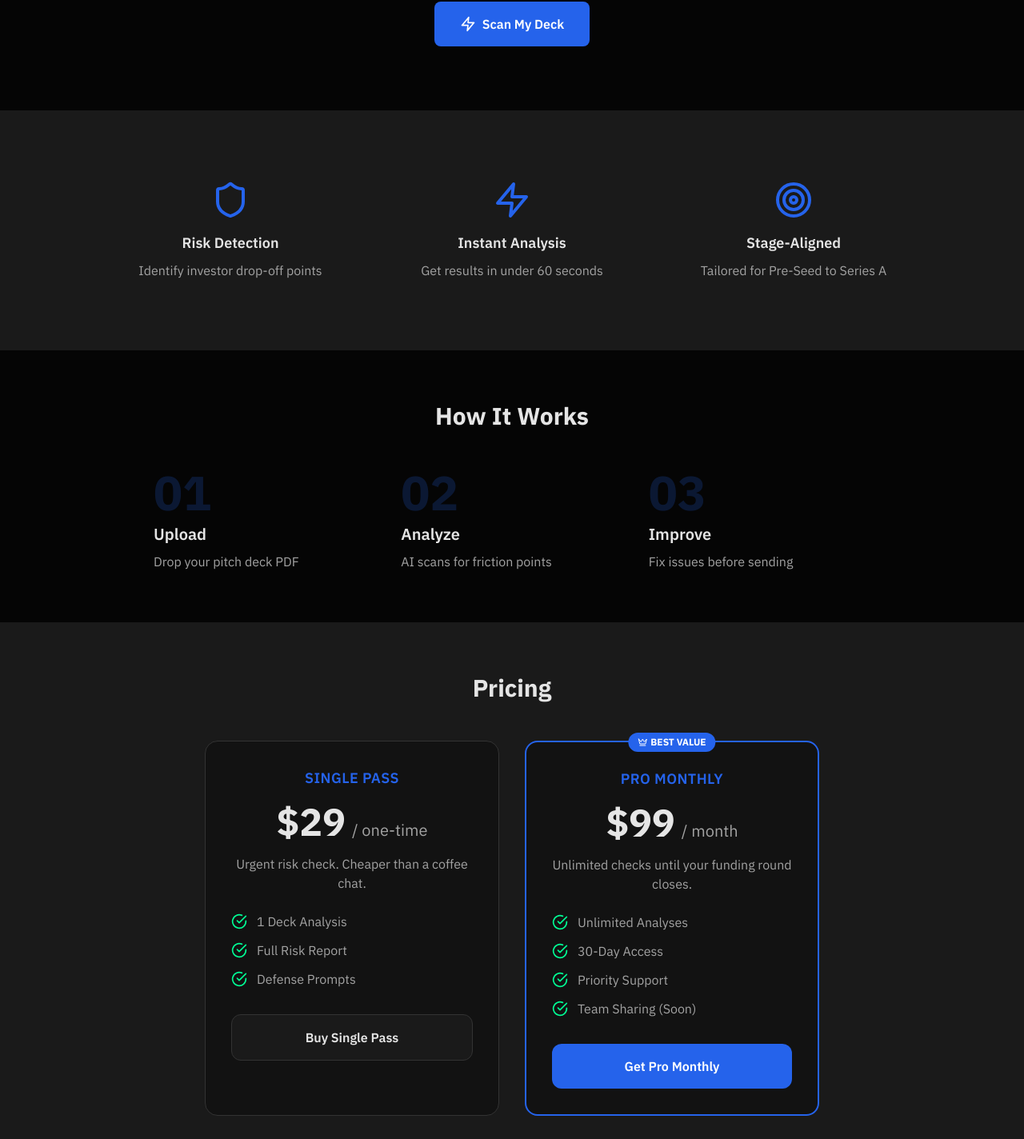
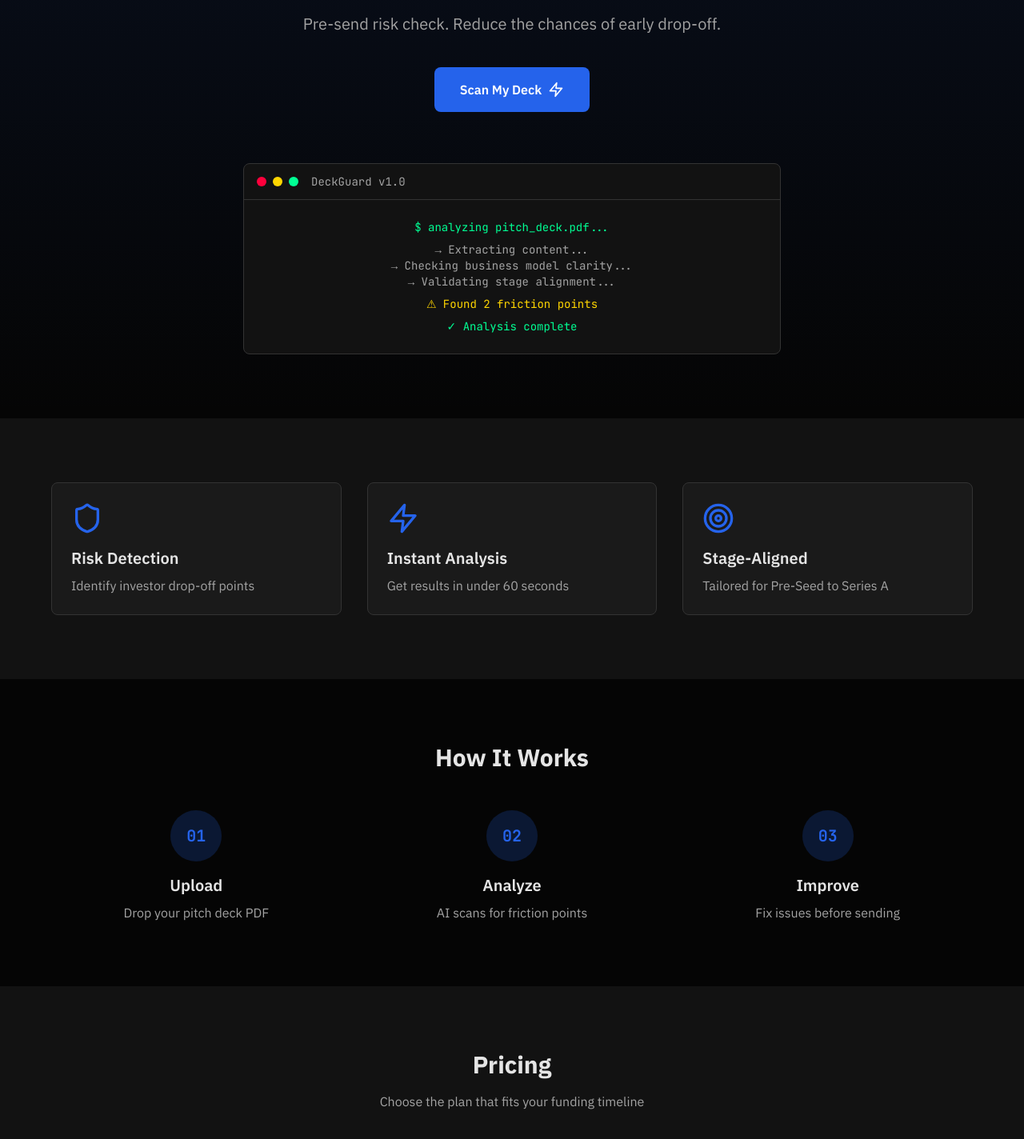
Before and after one commit to babsbuny/deckguard, a Next.js app: page / in a window 1280 px wide. Shown: the part 218-1642 px from the top of the page at 80% size. Built offline with nearby package versions, Linux system fonts and the light colour scheme.

Commit message:
Add files via upload

```diff
--- a/app/page.tsx
+++ b/app/page.tsx
@@ -1,20 +1,9 @@
 'use client';
 
 import { useState, useEffect } from 'react';
-import { Shield, Zap, Target, CheckCircle, Crown } from 'lucide-react';
+import { Shield, Zap, Target, CheckCircle } from 'lucide-react';
+import PricingCard from '@/components/PricingCard';
 import { Language } from '@/types';
-
-// Paddle Price IDs (LIVE)
-const PRICE_IDS = {
-  single: 'pri_01kep9trd8hahkmxfsjm2t7cqj',
-  monthly: 'pri_01kep9w7r2v5bfdmty2tvvdtdh',
-};
-
-declare global {
-  interface Window {
-    Paddle: any;
-  }
-}
 
 export default function Home() {
   const [language, setLanguage] = useState<Language>('en');
@@ -50,24 +39,8 @@ export default function Home() {
         { num: '03', title: 'Improve', desc: 'Fix issues before sending' },
       ],
       pricing: 'Pricing',
-      single: {
-        title: 'Single Pass',
-        price: '$29',
-        period: 'one-time',
-        desc: 'Urgent risk check. Cheaper than a coffee chat.',
-        features: ['1 Deck Analysis', 'Full Risk Report', 'Defense Prompts'],
-        cta: 'Buy Single Pass',
-      },
-      monthly: {
-        title: 'Pro Monthly',
-        price: '$99',
-        period: 'month',
-        desc: 'Unlimited checks until your funding round closes.',
-        badge: 'Best Value',
-        features: ['Unlimited Analyses', '30-Day Access', 'Priority Support', 'Team Sharing (Soon)'],
-        cta: 'Get Pro Monthly',
-      },
-      refundNotice: 'Digital service. No refunds once analysis begins.',
+      pricingSub: 'Choose the plan that fits your funding timeline',
+      trust: 'Trusted by 100+ founders worldwide',
     },
     kr: {
       headline: '투자자 이탈 요인을 사전에 제거하세요.',
@@ -81,85 +54,100 @@ export default function Home() {
       howItWorks: '이용 방법',
       steps: [
         { num: '01', title: '업로드', desc: '피치덱 PDF 업로드' },
-        { num: '02', title: '분석', desc: 'AI가 이탈 요인 스캔' },
-        { num: '03', title: '개선', desc: '발송 전 문제 수정' },
+        { num: '02', title: '분석', desc: 'AI가 이탈 요인 분석' },
+        { num: '03', title: '개선', desc: '발송 전 문제 해결' },
       ],
       pricing: '가격',
-      single: {
-        title: 'Single Pass',
-        price: '$29',
-        period: '1회',
-        desc: 'VC 커피챗 1회 비용보다 저렴하게 이탈 요인을 점검하세요.',
-        features: ['피치덱 1회 분석', '전체 리스크 리포트', '방어 프롬프트 포함'],
-        cta: '1회 진단 구매',
-      },
-      monthly: {
-        title: 'Pro Monthly',
-        price: '$99',
-        period: '월',
-        desc: '투자 라운드 종료까지 무제한 진단 & 수정.',
-        badge: '추천',
-        features: ['무제한 분석', '30일 이용권', '우선 지원', '팀 공유 (곧 출시)'],
-        cta: '월간 패스 구매',
-      },
-      refundNotice: '디지털 서비스이므로 분석 시작 후에는 환불이 불가합니다.',
+      pricingSub: '투자 일정에 맞는 플랜을 선택하세요',
+      trust: '전세계 100+ 창업자가 신뢰합니다',
     },
   };
 
   const t = content[language];
 
-  const handleCheckout = (type: 'single' | 'monthly') => {
-    if (typeof window !== 'undefined' && window.Paddle) {
-      window.Paddle.Checkout.open({
-        items: [{ priceId: PRICE_IDS[type], quantity: 1 }],
-      });
-    } else {
-      alert('Payment system loading. Please try again.');
-    }
-  };
-
   return (
     <div className="min-h-screen">
-      {/* Hero */}
-      <section className="py-20 px-4">
-        <div className="max-w-4xl mx-auto text-center">
-          <h1 className="text-4xl md:text-5xl font-bold mb-6 leading-tight">
+      {/* Hero Section */}
+      <section className="relative py-20 px-4 overflow-hidden">
+        {/* Background gradient */}
+        <div className="absolute inset-0 bg-gradient-to-b from-brand-blue/10 to-transparent" />
+
+        <div className="max-w-6xl mx-auto text-center relative z-10">
+          {/* Badge */}
+          <div className="inline-flex items-center gap-2 px-4 py-2 rounded-full bg-bg-card border border-border-color mb-8">
+            <span className="w-2 h-2 rounded-full bg-go animate-pulse" />
+            <span className="text-sm text-text-secondary">by Lucete AI Lab</span>
+          </div>
+
+          {/* Headline */}
+          <h1 className="text-4xl md:text-6xl font-bold mb-6 leading-tight">
             {t.headline}
           </h1>
-          <p className="text-xl text-text-secondary mb-10 max-w-2xl mx-auto">
+
+          {/* Subheadline */}
+          <p className="text-xl text-text-secondary max-w-2xl mx-auto mb-10">
             {t.subheadline}
           </p>
-          <button
-            onClick={() => handleCheckout('single')}
+
+          {/* CTA Button */}
+          <a
+            href="#pricing"
             className="inline-flex items-center gap-2 px-8 py-4 bg-brand-blue text-white font-semibold rounded-lg hover:brightness-110 transition-all"
           >
+            {t.cta}
             <Zap className="w-5 h-5" />
-            {t.cta}
-          </button>
+          </a>
+
+          {/* Terminal Preview */}
+          <div className="mt-16 max-w-2xl mx-auto">
+            <div className="bg-bg-card border border-border-color rounded-lg overflow-hidden">
+              <div className="flex items-center gap-2 px-4 py-3 border-b border-border-color">
+                <div className="w-3 h-3 rounded-full bg-no-go" />
+                <div className="w-3 h-3 rounded-full bg-hold" />
+                <div className="w-3 h-3 rounded-full bg-go" />
+                <span className="ml-2 text-sm text-text-secondary font-mono">DeckGuard v1.0</span>
+              </div>
+              <div className="p-6 font-mono text-sm">
+                <div className="text-go">$ analyzing pitch_deck.pdf...</div>
+                <div className="text-text-secondary mt-2">→ Extracting content...</div>
+                <div className="text-text-secondary">→ Checking business model clarity...</div>
+                <div className="text-text-secondary">→ Validating stage alignment...</div>
+                <div className="text-hold mt-2">⚠ Found 2 friction points</div>
+                <div className="text-go mt-2">✓ Analysis complete</div>
+              </div>
+            </div>
+          </div>
         </div>
       </section>
 
-      {/* Features */}
-      <section className="py-16 px-4 bg-bg-surface">
-        <div className="max-w-5xl mx-auto grid md:grid-cols-3 gap-8">
-          {t.features.map((feature, idx) => (
-            <div key={idx} className="text-center p-6">
-              <feature.icon className="w-12 h-12 text-brand-blue mx-auto mb-4" />
-              <h3 className="text-lg font-semibold mb-2">{feature.title}</h3>
-              <p className="text-text-secondary">{feature.desc}</p>
-            </div>
-          ))}
+      {/* Features Section */}
+      <section className="py-20 px-4 bg-bg-card">
+        <div className="max-w-6xl mx-auto">
+          <div className="grid md:grid-cols-3 gap-8">
+            {t.features.map((feature, idx) => (
+              <div
+                key={idx}
+                className="p-6 rounded-lg bg-bg-surface border border-border-color card-hover"
+              >
+                <feature.icon className="w-10 h-10 text-brand-blue mb-4" />
+                <h3 className="text-xl font-semibold mb-2">{feature.title}</h3>
+                <p className="text-text-secondary">{feature.desc}</p>
+              </div>
+            ))}
+          </div>
         </div>
       </section>
 
       {/* How It Works */}
-      <section className="py-16 px-4">
-        <div className="max-w-4xl mx-auto">
+      <section className="py-20 px-4">
+        <div className="max-w-6xl mx-auto">
           <h2 className="text-3xl font-bold text-center mb-12">{t.howItWorks}</h2>
           <div className="grid md:grid-cols-3 gap-8">
             {t.steps.map((step, idx) => (
-              <div key={idx} className="relative">
-                <div className="text-6xl font-bold text-brand-blue/20 mb-2">{step.num}</div>
+              <div key={idx} className="text-center">
+                <div className="inline-flex items-center justify-center w-16 h-16 rounded-full bg-brand-blue/20 text-brand-blue font-mono font-bold text-xl mb-4">
+                  {step.num}
+                </div>
                 <h3 className="text-xl font-semibold mb-2">{step.title}</h3>
                 <p className="text-text-secondary">{step.desc}</p>
               </div>
@@ -168,83 +156,43 @@ export default function Home() {
         </div>
       </section>
 
-      {/* Pricing */}
-      <section className="py-16 px-4 bg-bg-surface">
+      {/* Pricing Section */}
+      <section id="pricing" className="py-20 px-4 bg-bg-card">
         <div className="max-w-4xl mx-auto">
-          <h2 className="text-3xl font-bold text-center mb-12">{t.pricing}</h2>
+          <h2 className="text-3xl font-bold text-center mb-4">{t.pricing}</h2>
+          <p className="text-text-secondary text-center mb-12">
+            {t.pricingSub}
+          </p>
 
-          <div className="grid md:grid-cols-2 gap-8 max-w-3xl mx-auto">
-            {/* Single Pass */}
-            <div className="bg-bg-card rounded-2xl border border-border-color p-8 hover:-translate-y-1 transition-all">
-              <div className="text-center mb-6">
-                <h3 className="text-lg font-semibold text-brand-blue uppercase tracking-wide">
-                  {t.single.title}
-                </h3>
-                <div className="mt-4 flex justify-center items-baseline">
-                  <span className="text-5xl font-extrabold">{t.single.price}</span>
-                  <span className="ml-2 text-xl text-text-secondary">/ {t.single.period}</span>
-                </div>
-                <p className="mt-4 text-text-secondary">{t.single.desc}</p>
-              </div>
-
-              <ul className="space-y-3 mb-8">
-                {t.single.features.map((feature, idx) => (
-                  <li key={idx} className="flex items-center gap-3">
-                    <CheckCircle className="w-5 h-5 text-go flex-shrink-0" />
-                    <span className="text-text-secondary">{feature}</span>
-                  </li>
-                ))}
-              </ul>
-
-              <button
-                onClick={() => handleCheckout('single')}
-                className="w-full py-4 bg-bg-surface border border-border-color rounded-xl font-semibold hover:border-brand-blue transition-all"
-              >
-                {t.single.cta}
-              </button>
-            </div>
-
-            {/* Pro Monthly */}
-            <div className="bg-bg-card rounded-2xl border-2 border-brand-blue p-8 relative hover:-translate-y-1 transition-all">
-              <div className="absolute -top-3 left-1/2 -translate-x-1/2">
-                <span className="inline-flex items-center gap-1 px-3 py-1 bg-brand-blue text-white text-xs font-bold rounded-full uppercase">
-                  <Crown className="w-3 h-3" />
-                  {t.monthly.badge}
-                </span>
-              </div>
-
-              <div className="text-center mb-6">
-                <h3 className="text-lg font-semibold text-brand-blue uppercase tracking-wide">
-                  {t.monthly.title}
-                </h3>
-                <div className="mt-4 flex justify-center items-baseline">
-                  <span className="text-5xl font-extrabold">{t.monthly.price}</span>
-                  <span className="ml-2 text-xl text-text-secondary">/ {t.monthly.period}</span>
-                </div>
-                <p className="mt-4 text-text-secondary">{t.monthly.desc}</p>
-              </div>
-
-              <ul className="space-y-3 mb-8">
-                {t.monthly.features.map((feature, idx) => (
-                  <li key={idx} className="flex items-center gap-3">
-                    <CheckCircle className="w-5 h-5 text-go flex-shrink-0" />
-                    <span className="text-text-secondary">{feature}</span>
-                  </li>
-                ))}
-              </ul>
-
-              <button
-                onClick={() => handleCheckout('monthly')}
-                className="w-full py-4 bg-brand-blue text-white rounded-xl font-semibold hover:brightness-110 transition-all"
-              >
-                {t.monthly.cta}
-              </button>
-            </div>
+          {/* Pricing Cards */}
+          <div className="grid md:grid-cols-2 gap-8">
+            <PricingCard
+              type="single"
+              language={language}
+            />
+            <PricingCard
+              type="monthly"
+              language={language}
+              featured
+            />
           </div>
 
-          <p className="mt-8 text-center text-sm text-text-secondary">
-            {t.refundNotice}
+          {/* No Refund Notice */}
+          <p className="text-center text-text-secondary text-sm mt-8">
+            {language === 'en'
+              ? 'Digital service. No refunds once analysis begins.'
+              : '디지털 서비스이므로 분석 시작 후에는 환불이 불가합니다.'}
           </p>
+        </div>
+      </section>
+
+      {/* Trust Section */}
+      <section className="py-16 px-4">
+        <div className="max-w-4xl mx-auto text-center">
+          <div className="inline-flex items-center gap-2 text-text-secondary">
+            <CheckCircle className="w-5 h-5 text-go" />
+            <span>{t.trust}</span>
+          </div>
         </div>
       </section>
     </div>
```
